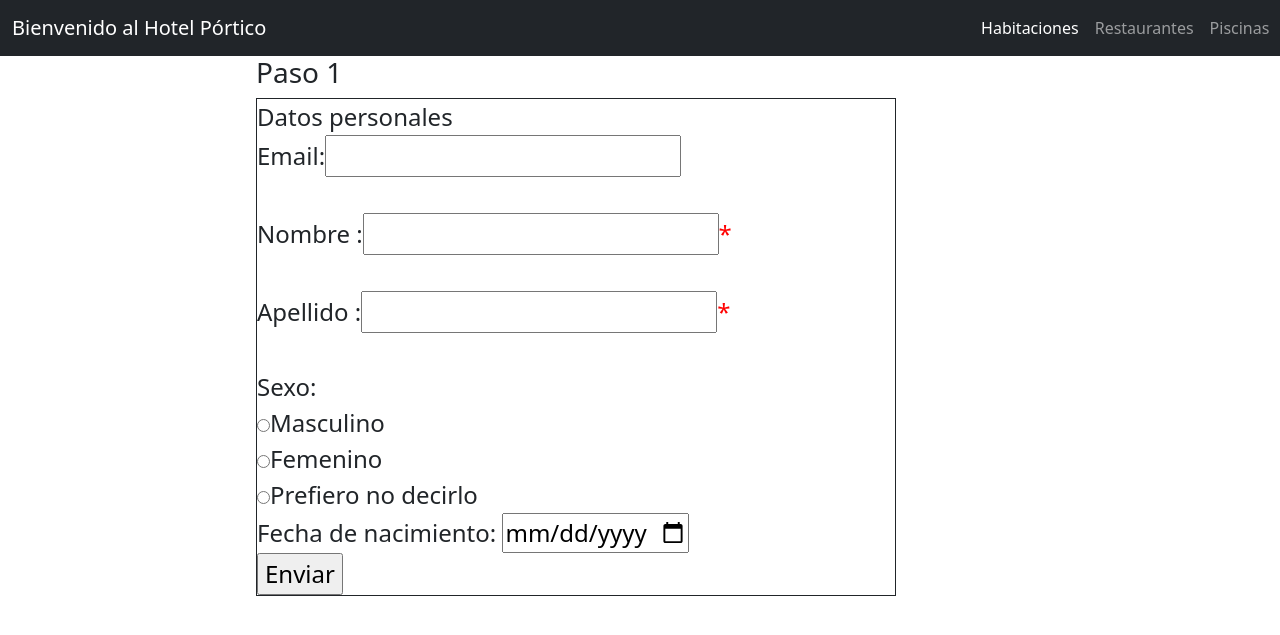
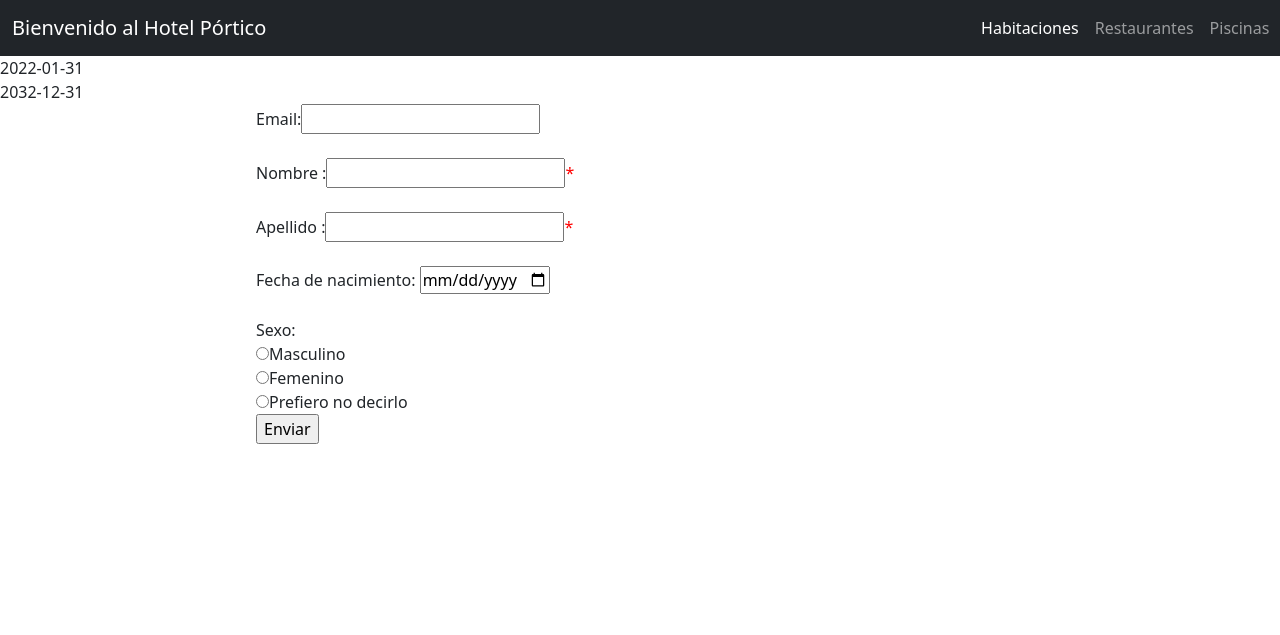
Before and after one commit to AkizukiGitHub/Chris-curso, a PHP site: page /reserva.php in a window 1280 px wide; the page is wider, and only the part inside the window is pictured. Shown: the top 635 px of that part. Run offline with PHP 8.4, Linux system fonts and the light colour scheme.

Commit message:
avtividades

```diff
--- a/Actividades_individuales/Proyecto4/hotelPorticoV2/reserva.php
+++ b/Actividades_individuales/Proyecto4/hotelPorticoV2/reserva.php
@@ -2,30 +2,30 @@
 include("includes/nav.php");
 
 ?>
-
 <?php
 getdate();
   $hoy = getdate();
-  $min = ($hoy['year']-18)."-0".$hoy['mon']."-".$hoy['mday'];
+  $min = $hoy['year']."-0".$hoy['mon']."-".$hoy['mday'];
+  $max = ($hoy['year']+10)."-12-31";
+
+  print_r($min);
+  echo "<br>";
+  print_r($max);
 
  echo
-"<form>
-    <section style='margin-left: 20%; margin-right: 30%;'>
-        <h3>Paso 1</h3>
-        <legend class='border border-dark'>Datos personales
+ "<form action='' method='post'>
+    <section style='margin-left: 20%; margin-right: 20%;'>
       <fieldset style='width: 100%'>
         <label>Email:</label><input type='email' name='email' /><br /><br />
         <label>Nombre : </label><input type='text' name='fname' /><span style='color: red;'>*</span><br /><br />
         <label>Apellido : </label><input type='text' name='lname' /><span style='color: red;'>*</span><br /><br />
+        <label> Fecha de nacimiento:</label>
+        <input type='date' name='fnac' min='$min' max='$max'/><br/>
+        <br>
         <label>Sexo:</label><br/>
         <input type='radio' name='gender' value='Masculino' /><label>Masculino</label><br />
         <input type='radio' name='gender' value='Femenino' /><label>Femenino</label><br />
         <input type='radio' name='gender' value='Sin especificar' /><label>Prefiero no decirlo</label><br />
-                <label>Fecha de nacimiento:</label>
-                <input type='date' name='fnac' max='$min'/><br/>
-            </legend>
       </fieldset>
-        <input type='submit' value='Enviar' />
-    </section>
-</form>";
+      <input type='submit' value='Enviar' />"
 ?>
```
Lines whose indentation alone changed are shown as unchanged.
